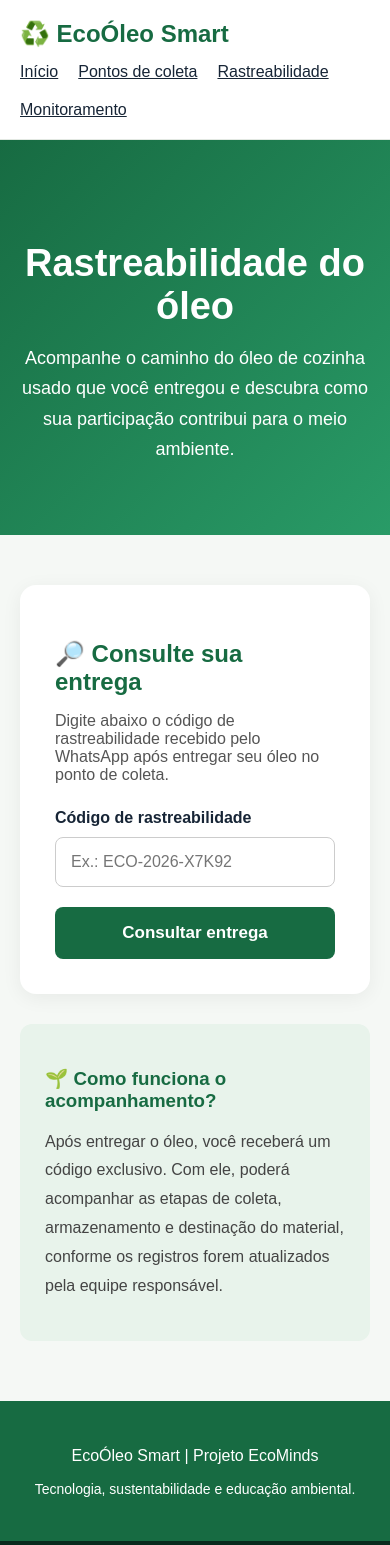
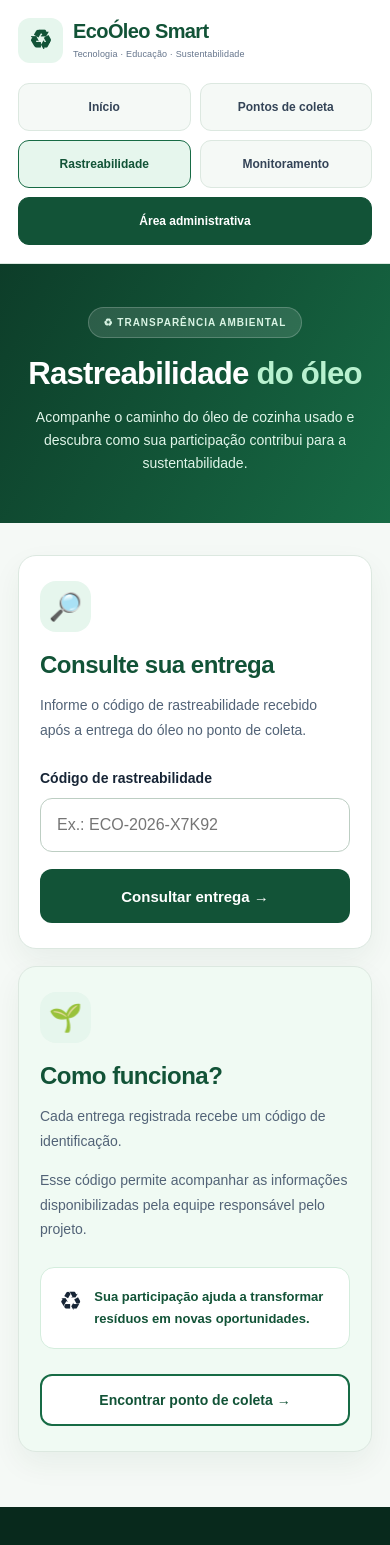
Before and after one commit to ricardogabiatti/ecominds-platform, a Next.js app: page /rastreabilidade in a window 390 px wide. Shown: the top 1545 px of the page. Built offline with nearby package versions, Linux system fonts and the light colour scheme.

Commit message:
Update page.tsx

```diff
--- a/app/rastreabilidade/page.tsx
+++ b/app/rastreabilidade/page.tsx
@@ -13,104 +13,108 @@ export default function Rastreabilidade() {
   }
 
   return (
-    <main style={{ minHeight: "100vh", background: "#f5f8f5" }}>
-      <header
-        style={{
-          background: "#ffffff",
-          padding: "20px",
-          borderBottom: "1px solid #e2e8e2",
-        }}
-      >
-        <div
-          style={{
-            maxWidth: "1100px",
-            margin: "auto",
-            display: "flex",
-            justifyContent: "space-between",
-            alignItems: "center",
-            flexWrap: "wrap",
-            gap: "15px",
-          }}
-        >
-          <Link
-            href="/"
-            style={{
-              fontSize: "24px",
-              fontWeight: "bold",
-              color: "#176b42",
-              textDecoration: "none",
-            }}
-          >
-            ♻️ EcoÓleo Smart
+    <main className="eco-site rastreio-page">
+
+      {/* CABEÇALHO */}
+      <header className="rastreio-header">
+        <div className="eco-container rastreio-header-inner">
+
+          <Link href="/" className="eco-brand">
+            <span className="eco-brand-icon" aria-hidden="true">
+              ♻
+            </span>
+
+            <span className="eco-brand-text">
+              <strong>EcoÓleo Smart</strong>
+              <small>
+                Tecnologia · Educação · Sustentabilidade
+              </small>
+            </span>
           </Link>
 
-          <nav style={{ display: "flex", gap: "20px", flexWrap: "wrap" }}>
+          <nav
+            className="rastreio-nav"
+            aria-label="Navegação principal"
+          >
             <Link href="/">Início</Link>
-            <Link href="/pontos-de-coleta">Pontos de coleta</Link>
-            <Link href="/rastreabilidade">Rastreabilidade</Link>
-            <Link href="/monitoramento">Monitoramento</Link>
+
+            <Link href="/pontos-de-coleta">
+              Pontos de coleta
+            </Link>
+
+            <Link
+              href="/rastreabilidade"
+              className="rastreio-nav-active"
+              aria-current="page"
+            >
+              Rastreabilidade
+            </Link>
+
+            <Link href="/monitoramento">
+              Monitoramento
+            </Link>
+
+            <Link
+              href="/login"
+              className="rastreio-nav-admin"
+            >
+              Área administrativa
+            </Link>
           </nav>
         </div>
       </header>
 
-      <section
-        style={{
-          background: "linear-gradient(135deg, #176b42, #299b67)",
-          color: "#ffffff",
-          padding: "70px 20px",
-          textAlign: "center",
-        }}
-      >
-        <h1 style={{ fontSize: "38px", marginBottom: "15px" }}>
-          Rastreabilidade do óleo
+      {/* APRESENTAÇÃO */}
+      <section className="rastreio-hero">
+        <div className="eco-container">
+
+          <div className="rastreio-hero-content">
+
+            <span className="rastreio-badge">
+              ♻ TRANSPARÊNCIA AMBIENTAL
+            </span>
+
+            <h1>
+              Rastreabilidade
+              <span> do óleo</span>
             </h1>
 
-        <p
-          style={{
-            maxWidth: "650px",
-            margin: "auto",
-            fontSize: "18px",
-            lineHeight: "1.7",
-          }}
-        >
-          Acompanhe o caminho do óleo de cozinha usado que você entregou
-          e descubra como sua participação contribui para o meio ambiente.
+            <p>
+              Acompanhe o caminho do óleo de cozinha
+              usado e descubra como sua participação
+              contribui para a sustentabilidade.
             </p>
+
+          </div>
+
+        </div>
       </section>
 
-      <section
-        style={{
-          maxWidth: "750px",
-          margin: "50px auto",
-          padding: "0 20px",
-        }}
-      >
-        <div
-          style={{
-            background: "#ffffff",
-            padding: "35px",
-            borderRadius: "16px",
-            boxShadow: "0 4px 20px rgba(0,0,0,0.06)",
-          }}
-        >
-          <h2 style={{ color: "#176b42", marginBottom: "15px" }}>
-            🔎 Consulte sua entrega
+      {/* CONSULTA */}
+      <section className="rastreio-content">
+        <div className="eco-container">
+
+          <div className="rastreio-grid">
+
+            <article className="rastreio-card">
+
+              <div className="rastreio-card-icon">
+                🔎
+              </div>
+
+              <h2>
+                Consulte sua entrega
               </h2>
 
-          <p style={{ color: "#555", marginBottom: "25px" }}>
-            Digite abaixo o código de rastreabilidade recebido pelo
-            WhatsApp após entregar seu óleo no ponto de coleta.
+              <p className="rastreio-description">
+                Informe o código de rastreabilidade
+                recebido após a entrega do óleo
+                no ponto de coleta.
               </p>
 
               <form onSubmit={consultarEntrega}>
-            <label
-              htmlFor="codigo"
-              style={{
-                display: "block",
-                fontWeight: "bold",
-                marginBottom: "10px",
-              }}
-            >
+
+                <label htmlFor="codigo">
                   Código de rastreabilidade
                 </label>
 
@@ -120,100 +124,498 @@ export default function Rastreabilidade() {
                   placeholder="Ex.: ECO-2026-X7K92"
                   value={codigo}
                   onChange={(e) => {
-                setCodigo(e.target.value.toUpperCase());
+                    setCodigo(
+                      e.target.value.toUpperCase()
+                    );
                     setConsultado(false);
                   }}
                   required
-              style={{
-                width: "100%",
-                padding: "15px",
-                fontSize: "16px",
-                borderRadius: "8px",
-                border: "1px solid #ccc",
-                marginBottom: "20px",
-              }}
                 />
 
-            <button
-              type="submit"
-              style={{
-                width: "100%",
-                padding: "16px",
-                background: "#176b42",
-                color: "#ffffff",
-                border: "none",
-                borderRadius: "8px",
-                fontSize: "17px",
-                fontWeight: "bold",
-                cursor: "pointer",
-              }}
-            >
-              Consultar entrega
+                <button type="submit">
+                  Consultar entrega →
                 </button>
+
               </form>
 
               {consultado && (
                 <div
+                  className="rastreio-alert"
                   role="status"
-              style={{
-                marginTop: "25px",
-                padding: "20px",
-                background: "#fff8e6",
-                border: "1px solid #f1d58a",
-                borderRadius: "10px",
-              }}
                 >
-              <h3 style={{ color: "#8a6500", marginBottom: "10px" }}>
+                  <strong>
                     Consulta em desenvolvimento
-              </h3>
+                  </strong>
 
-              <p style={{ color: "#555" }}>
-                Código informado: <strong>{codigo.trim()}</strong>
+                  <p>
+                    Código informado:{" "}
+                    <b>{codigo.trim()}</b>
                   </p>
 
-              <p style={{ color: "#555", marginTop: "10px" }}>
-                A consulta aos registros será disponibilizada quando
-                a integração com o banco de dados estiver concluída.
+                  <p>
+                    A consulta aos registros será
+                    disponibilizada quando a integração
+                    com o banco de dados estiver concluída.
                   </p>
                 </div>
               )}
+
+            </article>
+
+            <aside className="rastreio-info">
+
+              <div className="rastreio-info-icon">
+                🌱
               </div>
 
-        <div
-          style={{
-            marginTop: "30px",
-            padding: "25px",
-            background: "#e8f3eb",
-            borderRadius: "12px",
-          }}
+              <h2>
+                Como funciona?
+              </h2>
+
+              <p>
+                Cada entrega registrada recebe
+                um código de identificação.
+              </p>
+
+              <p>
+                Esse código permite acompanhar
+                as informações disponibilizadas
+                pela equipe responsável pelo projeto.
+              </p>
+
+              <div className="rastreio-info-highlight">
+                <span>♻</span>
+
+                <p>
+                  Sua participação ajuda a transformar
+                  resíduos em novas oportunidades.
+                </p>
+              </div>
+
+              <Link
+                href="/pontos-de-coleta"
+                className="rastreio-info-link"
               >
-          <h3 style={{ color: "#176b42", marginBottom: "12px" }}>
-            🌱 Como funciona o acompanhamento?
-          </h3>
+                Encontrar ponto de coleta →
+              </Link>
 
-          <p style={{ lineHeight: "1.8", color: "#444" }}>
-            Após entregar o óleo, você receberá um código exclusivo.
-            Com ele, poderá acompanhar as etapas de coleta,
-            armazenamento e destinação do material, conforme os
-            registros forem atualizados pela equipe responsável.
-          </p>
+            </aside>
+
+          </div>
+
         </div>
       </section>
 
-      <footer
-        style={{
-          textAlign: "center",
-          padding: "30px",
-          background: "#176b42",
-          color: "#ffffff",
-          marginTop: "60px",
-        }}
-      >
-        <p>EcoÓleo Smart | Projeto EcoMinds</p>
-        <p style={{ marginTop: "8px", fontSize: "14px" }}>
-          Tecnologia, sustentabilidade e educação ambiental.
-        </p>
-      </footer>
+      {/* ESTILOS */}
+      <style>{`
+
+        .rastreio-page {
+          background: #f5f9f6;
+          color: #172536;
+        }
+
+        /* CABEÇALHO */
+
+        .rastreio-header {
+          background: #ffffff;
+          border-bottom: 1px solid #dce8e0;
+        }
+
+        .rastreio-header-inner {
+          min-height: 90px;
+          display: flex;
+          align-items: center;
+          justify-content: space-between;
+          gap: 24px;
+        }
+
+        .rastreio-nav {
+          display: flex;
+          flex-wrap: wrap;
+          align-items: center;
+          justify-content: flex-end;
+          gap: 8px;
+        }
+
+        .rastreio-nav a {
+          display: inline-flex;
+          align-items: center;
+          justify-content: center;
+          min-height: 44px;
+          padding: 11px 15px;
+          border: 1px solid #dce8e0;
+          border-radius: 11px;
+          background: #f5f9f6;
+          color: #344457;
+          font-size: 13px;
+          font-weight: 700;
+          line-height: 1.35;
+          text-align: center;
+          text-decoration: none;
+          transition: 0.2s ease;
+        }
+
+        .rastreio-nav a:hover {
+          background: #e6f6ed;
+          border-color: #176b45;
+          color: #125337;
+        }
+
+        .rastreio-nav .rastreio-nav-active {
+          background: #e6f6ed;
+          border-color: #176b45;
+          color: #125337;
+        }
+
+        .rastreio-nav .rastreio-nav-admin {
+          background: #125337;
+          border-color: #125337;
+          color: #ffffff;
+        }
+
+        .rastreio-nav .rastreio-nav-admin:hover {
+          background: #08291c;
+          color: #ffffff;
+        }
+
+        /* FAIXA VERDE */
+
+        .rastreio-hero {
+          padding: 62px 0 68px;
+          background: linear-gradient(
+            120deg,
+            #0d3d29,
+            #176b45
+          );
+          color: #ffffff;
+        }
+
+        .rastreio-hero-content {
+          max-width: 780px;
+          margin: 0 auto;
+          text-align: center;
+        }
+
+        .rastreio-badge {
+          display: inline-flex;
+          align-items: center;
+          justify-content: center;
+          padding: 9px 15px;
+          border: 1px solid rgba(255,255,255,0.2);
+          border-radius: 100px;
+          background: rgba(255,255,255,0.12);
+          color: #d9f4e4;
+          font-size: 11px;
+          font-weight: 800;
+          letter-spacing: 1px;
+        }
+
+        .rastreio-hero h1 {
+          margin: 22px 0 16px;
+          font-size: clamp(32px, 4vw, 48px);
+          line-height: 1.15;
+          letter-spacing: -1.3px;
+          font-weight: 800;
+        }
+
+        .rastreio-hero h1 span {
+          color: #b8f1cf;
+        }
+
+        .rastreio-hero p {
+          max-width: 620px;
+          margin: 0 auto;
+          color: #e0f5e9;
+          font-size: 16px;
+          line-height: 1.7;
+        }
+
+        /* CONTEÚDO */
+
+        .rastreio-content {
+          padding: 55px 0 75px;
+        }
+
+        .rastreio-grid {
+          display: grid;
+          grid-template-columns: 1.2fr 0.8fr;
+          align-items: start;
+          gap: 24px;
+        }
+
+        .rastreio-card,
+        .rastreio-info {
+          min-width: 0;
+          padding: 35px;
+          border: 1px solid #dce8e0;
+          border-radius: 22px;
+          background: #ffffff;
+          box-shadow: 0 12px 30px rgba(13,61,41,0.06);
+        }
+
+        .rastreio-card-icon,
+        .rastreio-info-icon {
+          display: grid;
+          place-items: center;
+          width: 58px;
+          height: 58px;
+          margin-bottom: 22px;
+          border-radius: 16px;
+          background: #e6f6ed;
+          font-size: 27px;
+        }
+
+        .rastreio-card h2,
+        .rastreio-info h2 {
+          margin: 0 0 13px;
+          color: #125337;
+          font-size: clamp(23px, 2.5vw, 29px);
+          line-height: 1.25;
+          letter-spacing: -0.5px;
+        }
+
+        .rastreio-description,
+        .rastreio-info > p {
+          color: #526377;
+          font-size: 14px;
+          line-height: 1.75;
+        }
+
+        .rastreio-description {
+          margin: 0 0 28px;
+        }
+
+        /* FORMULÁRIO */
+
+        .rastreio-card form {
+          display: flex;
+          flex-direction: column;
+          gap: 12px;
+        }
+
+        .rastreio-card label {
+          color: #172536;
+          font-size: 14px;
+          font-weight: 800;
+        }
+
+        .rastreio-card input {
+          width: 100%;
+          min-height: 54px;
+          padding: 14px 16px;
+          border: 1px solid #bdcec3;
+          border-radius: 12px;
+          background: #ffffff;
+          color: #172536;
+          font-size: 16px;
+          outline: none;
+        }
+
+        .rastreio-card input:focus {
+          border-color: #176b45;
+          box-shadow: 0 0 0 3px rgba(23,107,69,0.12);
+        }
+
+        .rastreio-card button {
+          min-height: 54px;
+          margin-top: 5px;
+          padding: 14px 20px;
+          border: none;
+          border-radius: 12px;
+          background: #125337;
+          color: #ffffff;
+          font-size: 15px;
+          font-weight: 800;
+          cursor: pointer;
+          transition: 0.2s ease;
+        }
+
+        .rastreio-card button:hover {
+          background: #08291c;
+        }
+
+        /* MENSAGEM */
+
+        .rastreio-alert {
+          margin-top: 24px;
+          padding: 20px;
+          border: 1px solid #f1d58a;
+          border-radius: 12px;
+          background: #fff8e6;
+        }
+
+        .rastreio-alert strong {
+          color: #8a6500;
+        }
+
+        .rastreio-alert p {
+          margin: 10px 0 0;
+          color: #526377;
+          font-size: 13px;
+          line-height: 1.6;
+        }
+
+        /* INFORMAÇÕES */
+
+        .rastreio-info {
+          background: #f0faf3;
+        }
+
+        .rastreio-info > p {
+          margin: 0 0 15px;
+        }
+
+        .rastreio-info-highlight {
+          display: flex;
+          align-items: flex-start;
+          gap: 12px;
+          margin: 25px 0;
+          padding: 18px;
+          border: 1px solid #d4eddd;
+          border-radius: 14px;
+          background: #ffffff;
+        }
+
+        .rastreio-info-highlight span {
+          font-size: 26px;
+        }
+
+        .rastreio-info-highlight p {
+          margin: 0;
+          color: #125337;
+          font-size: 13px;
+          font-weight: 700;
+          line-height: 1.7;
+        }
+
+        .rastreio-info-link {
+          display: inline-flex;
+          align-items: center;
+          justify-content: center;
+          width: 100%;
+          min-height: 52px;
+          padding: 13px 18px;
+          border: 2px solid #176b45;
+          border-radius: 12px;
+          background: #ffffff;
+          color: #125337;
+          font-size: 14px;
+          font-weight: 800;
+          text-align: center;
+          text-decoration: none;
+          transition: 0.2s ease;
+        }
+
+        .rastreio-info-link:hover {
+          background: #e6f6ed;
+        }
+
+        /* TABLETS */
+
+        @media (max-width: 1000px) {
+
+          .rastreio-header-inner {
+            flex-direction: column;
+            align-items: stretch;
+            gap: 18px;
+            padding-top: 18px;
+            padding-bottom: 18px;
+          }
+
+          .rastreio-nav {
+            justify-content: flex-start;
+          }
+
+          .rastreio-grid {
+            grid-template-columns: 1fr;
+          }
+
+        }
+
+        /* SMARTPHONES */
+
+        @media (max-width: 600px) {
+
+          .rastreio-header-inner {
+            gap: 20px;
+          }
+
+          .rastreio-nav {
+            display: grid;
+            grid-template-columns: repeat(2, minmax(0, 1fr));
+            gap: 9px;
+          }
+
+          .rastreio-nav a {
+            min-width: 0;
+            min-height: 48px;
+            padding: 11px 8px;
+            font-size: 12px;
+          }
+
+          .rastreio-nav .rastreio-nav-admin {
+            grid-column: 1 / -1;
+          }
+
+          .rastreio-hero {
+            padding: 43px 0 48px;
+          }
+
+          .rastreio-badge {
+            font-size: 10px;
+          }
+
+          .rastreio-hero h1 {
+            margin: 18px 0 14px;
+            font-size: clamp(30px, 8vw, 38px);
+            letter-spacing: -0.8px;
+          }
+
+          .rastreio-hero p {
+            max-width: 440px;
+            font-size: 14px;
+            line-height: 1.65;
+          }
+
+          .rastreio-content {
+            padding: 32px 0 55px;
+          }
+
+          .rastreio-grid {
+            gap: 17px;
+          }
+
+          .rastreio-card,
+          .rastreio-info {
+            padding: 25px 21px;
+            border-radius: 18px;
+          }
+
+          .rastreio-card h2,
+          .rastreio-info h2 {
+            font-size: 24px;
+          }
+
+          .rastreio-card-icon,
+          .rastreio-info-icon {
+            width: 51px;
+            height: 51px;
+            margin-bottom: 18px;
+          }
+
+          .rastreio-description {
+            font-size: 14px;
+          }
+
+          .rastreio-card button,
+          .rastreio-info-link {
+            width: 100%;
+          }
+
+        }
+
+      `}</style>
+
     </main>
   );
 }
```
Lines whose indentation alone changed are shown as unchanged.
